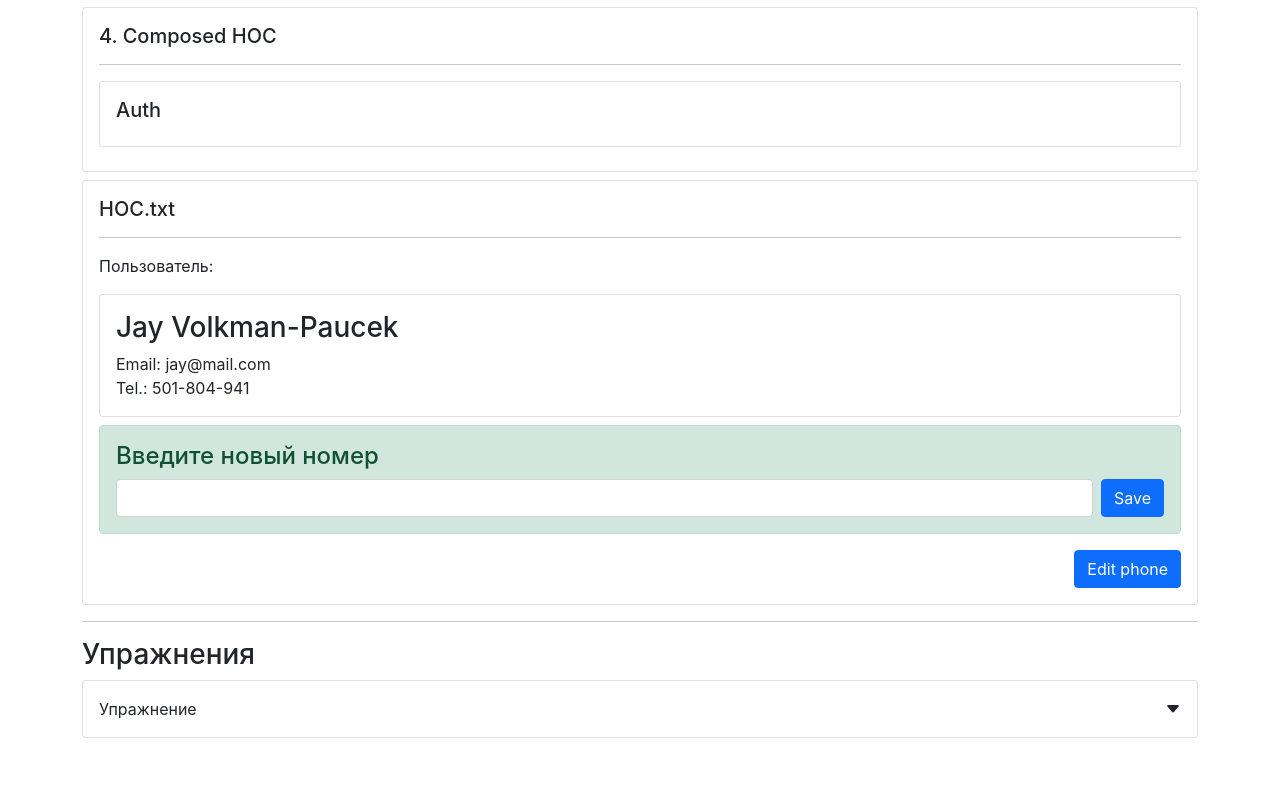
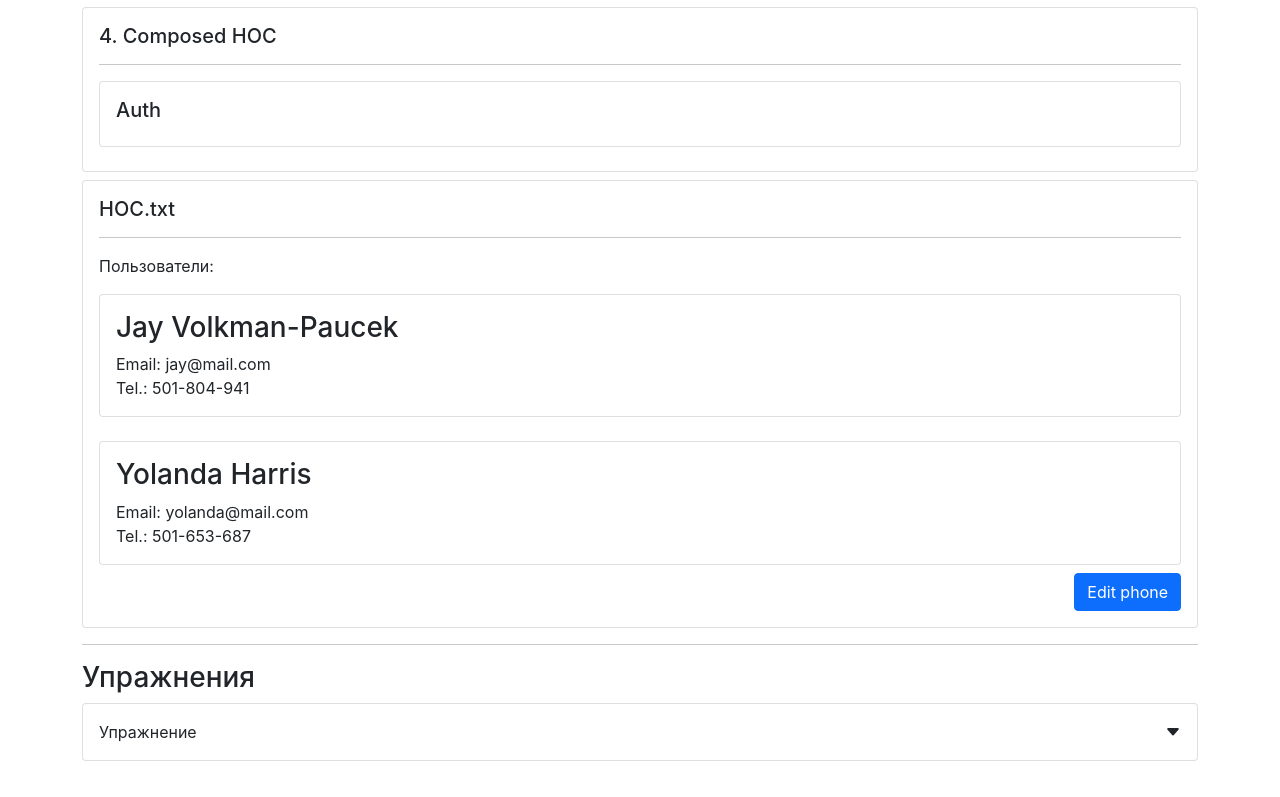
Before and after one commit to Cheder-one/start-hooks, a React (Create React App) app: page /hoc in a window 1280 px wide. Shown: the part 782-1579 px from the top of the page. Built offline with nearby package versions, Linux system fonts and the light colour scheme.

Commit message:
hoc.txt - done

```diff
--- a/src/app/components/examples/hoc.txt/components/editUser/editUserPhone.jsx
+++ b/src/app/components/examples/hoc.txt/components/editUser/editUserPhone.jsx
@@ -1,5 +1,5 @@
 /* eslint-disable */
-import React from "react";
+import React, { useState } from "react";
 
 const EditUserPhone = ({ value, onChange, onPhoneSave }) => {
    return (
@@ -17,7 +17,6 @@ const EditUserPhone = ({ value, onChange, onPhoneSave }) => {
          </div>
       </div>
    );
-   /* eslint-disable */
 };
 
 export default EditUserPhone;
--- a/src/app/components/examples/hoc.txt/components/editUser/withEditUserPhone.jsx
+++ b/src/app/components/examples/hoc.txt/components/editUser/withEditUserPhone.jsx
@@ -1,7 +1,57 @@
-import React from "react";
+/* eslint-disable */
+import React, { useEffect, useState } from "react";
+import EditUserPhone from "./editUserPhone";
+import UserEditBtn from "./userEditBtn";
 
 const withEditUserPhone = (Component) => {
-   return (props) => {};
+   return (props) => {
+      const [isEdit, setIsEdit] = useState(false);
+      const [phone, setPhone] = useState(props.phone);
+      const [inputData, setInputData] = useState({ phone: props.phone });
+
+      useEffect(() => {
+         setPhone(props.phone);
+         setInputData((prev) => ({
+            ...prev,
+            phone
+         }));
+      }, [props.phone]);
+
+      const handleToggleEdit = () => {
+         setIsEdit((prevEdit) => !prevEdit);
+      };
+
+      const handleInputChange = ({ target }) => {
+         const isValidPhone = /^[^a-zA-Zа-яА-Я]+$/.test(target.value);
+
+         if (isValidPhone) {
+            setPhone(target.value);
+         }
+      };
+
+      const handlePhoneSave = (e) => {
+         setInputData((prev) => ({
+            ...prev,
+            phone
+         }));
+         handleToggleEdit();
+      };
+
+      return (
+         <>
+            <Component {...props} phone={inputData.phone} />
+            {isEdit ? (
+               <EditUserPhone
+                  value={phone}
+                  onChange={handleInputChange}
+                  onPhoneSave={handlePhoneSave}
+               />
+            ) : (
+               <UserEditBtn onClick={handleToggleEdit} />
+            )}
+         </>
+      );
+   };
 };
 
 export default withEditUserPhone;
--- a/src/app/components/examples/hoc.txt/components/parentComponent.jsx
+++ b/src/app/components/examples/hoc.txt/components/parentComponent.jsx
@@ -2,18 +2,18 @@
 import React from "react";
 import withQuery from "./withQuery";
 import UserMeta from "./userMeta";
-import UserEditBtn from "./editUser/userEditBtn";
-import EditUserPhone from "./editUser/editUserPhone";
+import withEditUserPhone from "./editUser/withEditUserPhone";
 
 const UserMetaWithQuery = withQuery(UserMeta);
+const UserMetaWithEditUserPhone = withQuery(withEditUserPhone(UserMeta));
 
 const ParentComponent = () => {
    return (
       <>
-         <p>Пользователь:</p>
+         <p>Пользователи:</p>
          <UserMetaWithQuery userGuid="userGuid_0" />
-         <EditUserPhone />
-         <UserEditBtn />
+         <br />
+         <UserMetaWithEditUserPhone userGuid="userGuid_5" />
       </>
    );
 };
```
